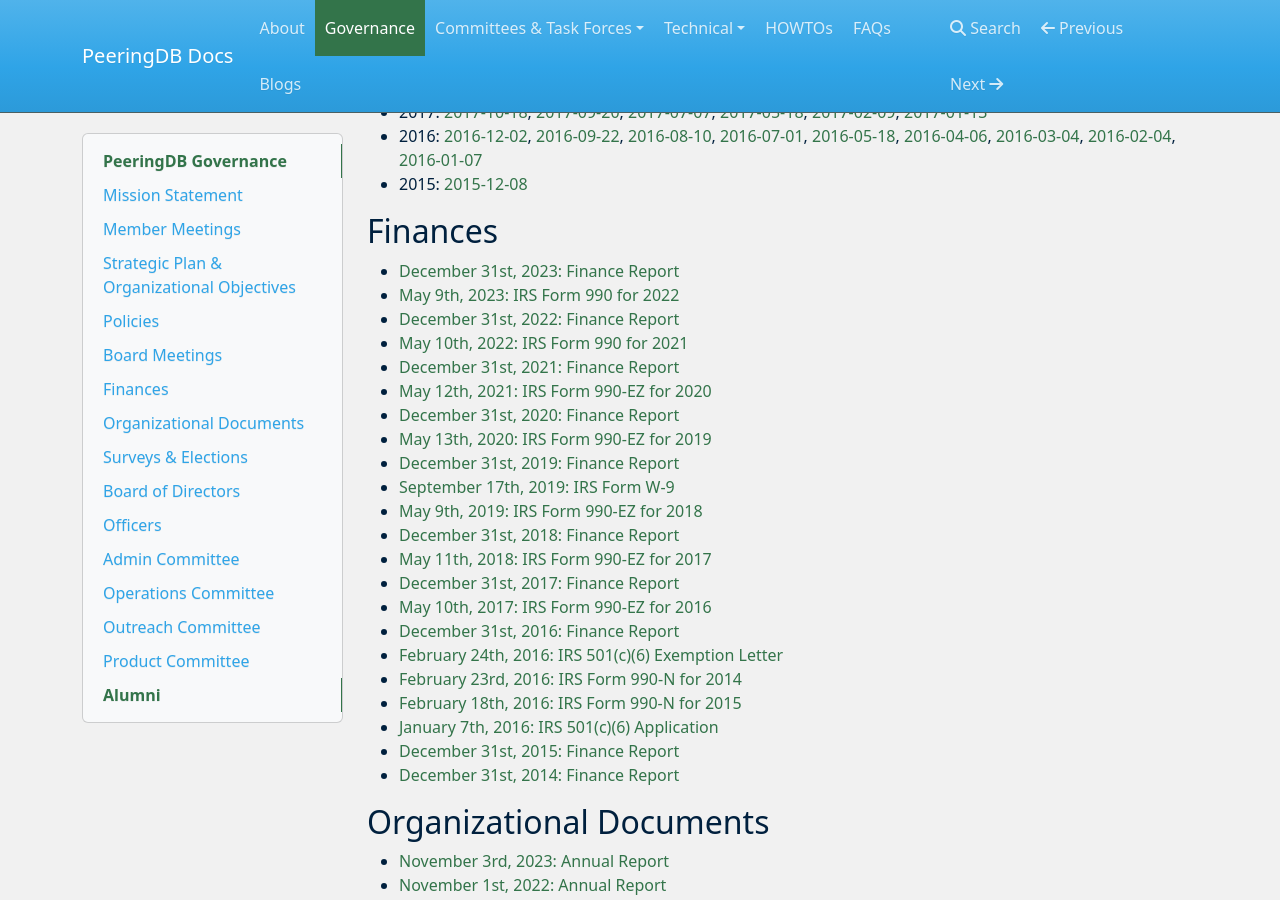
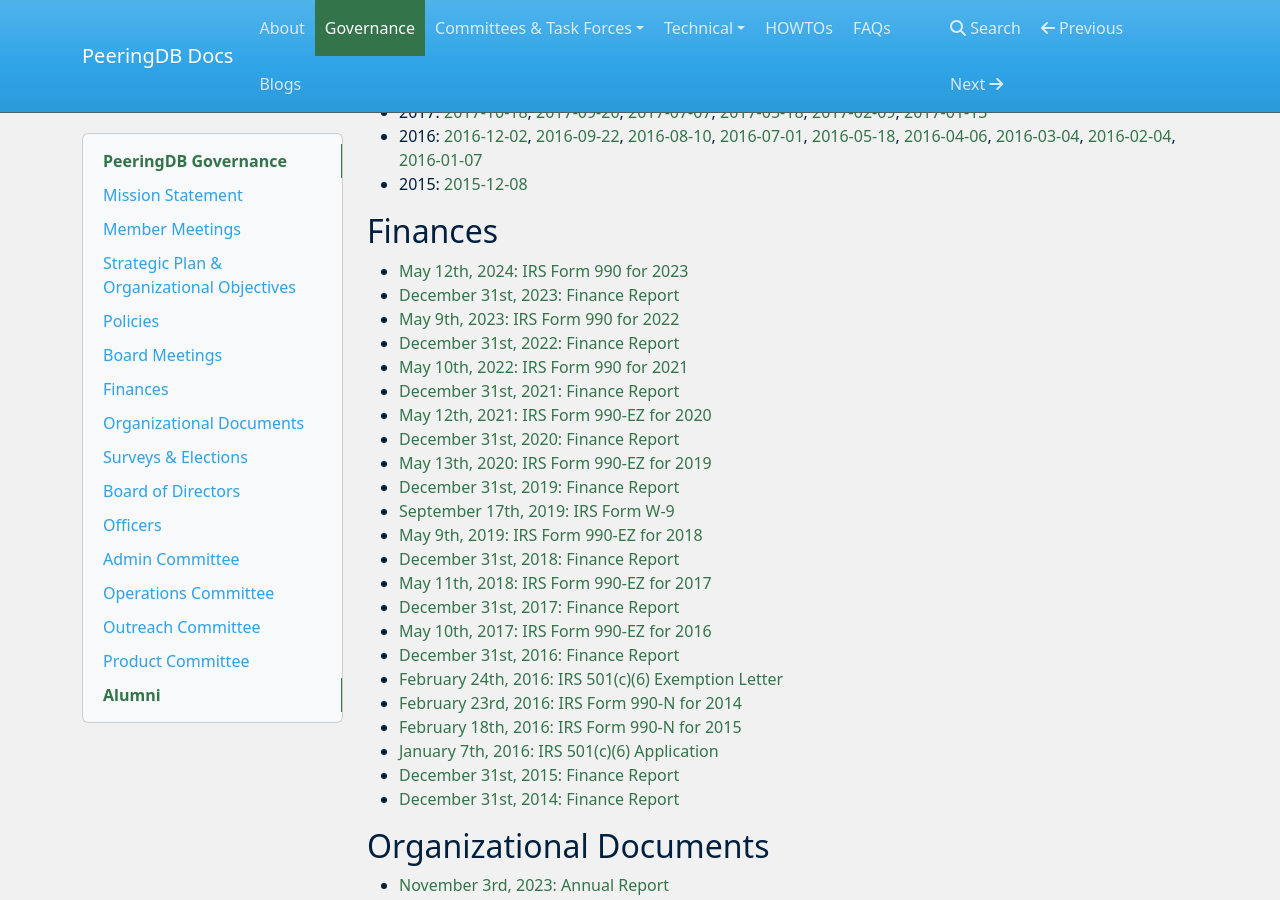
Before and after one commit to peeringdb/docs, an MkDocs documentation site: the page built from docs/gov.md, in a window 1280 px wide and 900 px high, scrolled down 1035 px. Built offline with MkDocs 1.6.1, drawn with Linux system fonts in a browser that asks for light colours; nearby versions of some CDN libraries.

Commit message:
IRS Form 990.

```diff
--- a/docs/gov.md
+++ b/docs/gov.md
@@ -47,6 +47,7 @@
 
 ## Finances
 
+- [May 12th, 2024: IRS Form 990 for 2023](gov/finances/2024-05-12_2023_Form_990.pdf)
 - [December 31st, 2023: Finance Report](gov/finances/2023-12-31_PeeringDB_Finances.pdf)
 - [May 9th, 2023: IRS Form 990 for 2022](gov/finances/2023-05-09_2022_Form_990.pdf)
 - [December 31st, 2022: Finance Report](gov/finances/2022-12-31_PeeringDB_Finances.pdf)
```
Also changed, not shown: 1 other file.
